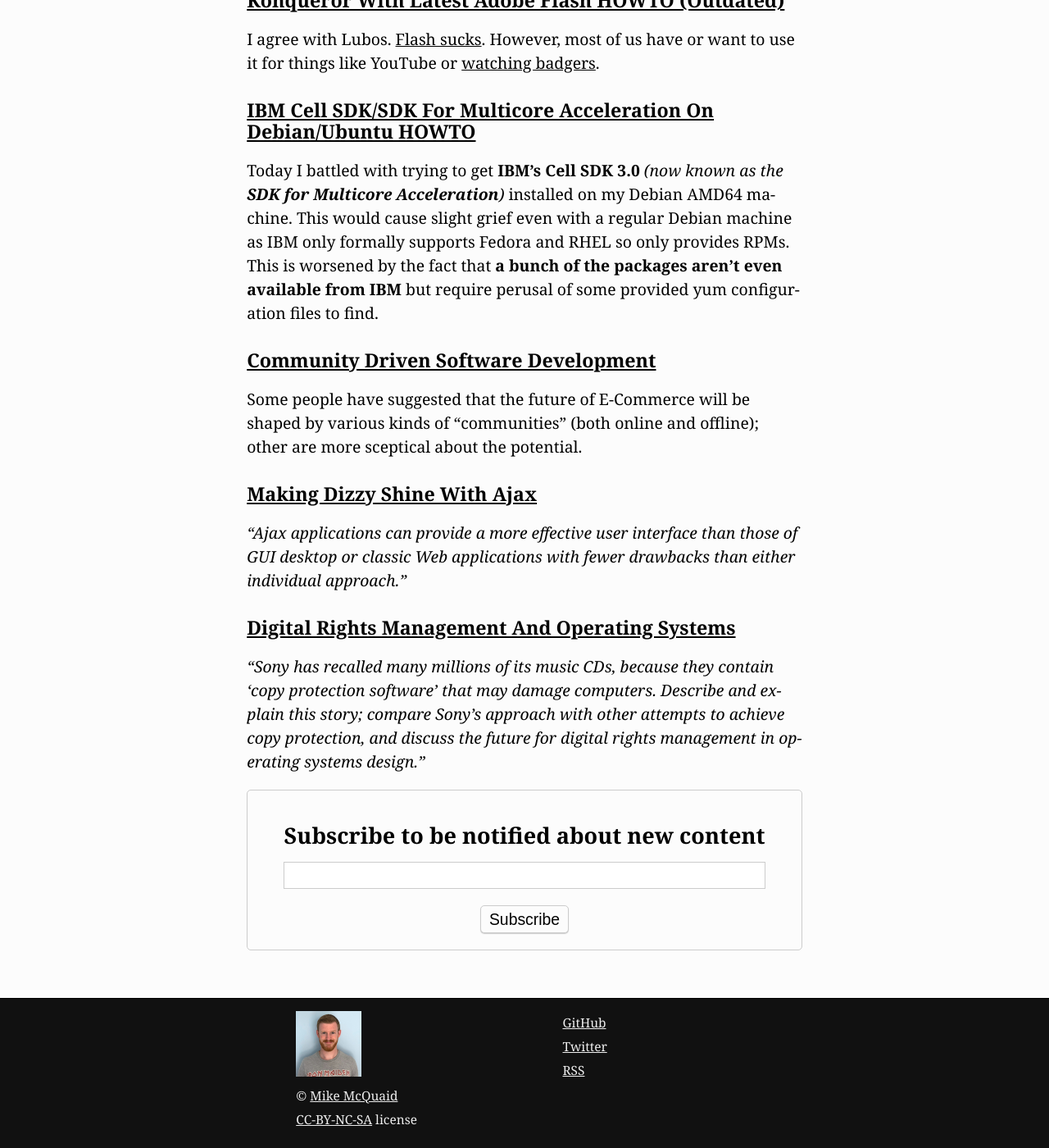
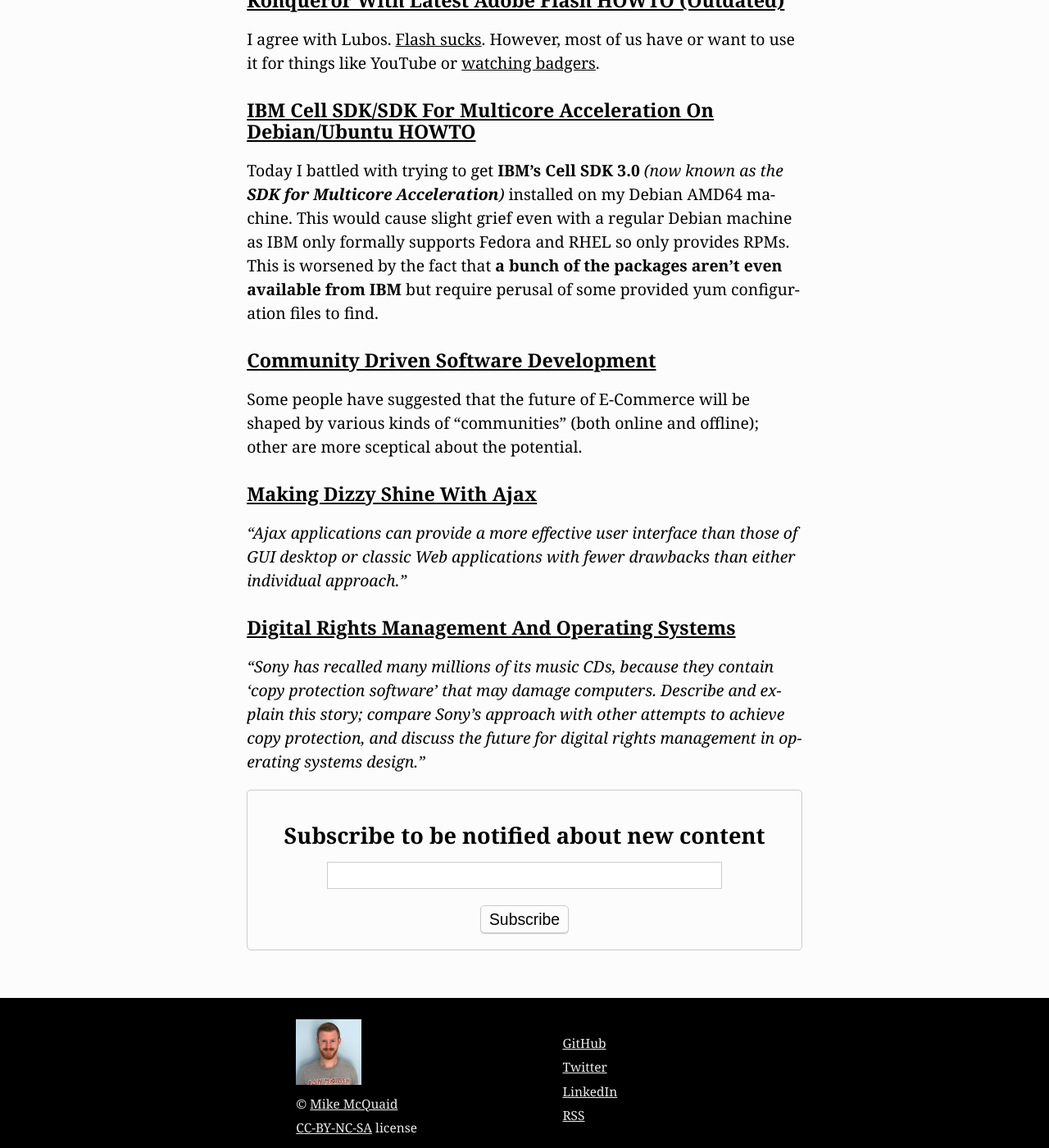
Before and after one commit to MikeMcQuaid/mikemcquaid.com, a Jekyll site: the page built from index.html, in a window 1280 px wide and 1400 px high, scrolled down 9482 px. Shown: the whole window at 82% size. Built offline with Jekyll 4.4.1, drawn with Linux system fonts in a browser that asks for light colours.

Commit message:
Improve footer/style.

```diff
--- a/_layouts/base.html
+++ b/_layouts/base.html
@@ -58,11 +58,17 @@
       </div>
       <div id="rightbar">
         <ul>
-          <li><a href="https://github.com/MikeMcQuaid">GitHub</a>
+          <li>
+            <a href="https://github.com/MikeMcQuaid">GitHub</a>
           </li>
-          <li><a href="https://twitter.com/MikeMcQuaid">Twitter</a>
+          <li>
+            <a href="https://twitter.com/MikeMcQuaid">Twitter</a>
           </li>
-          <li><a href="{{ '/atom.xml' | absolute_url }}">RSS</a>
+          <li>
+            <a href="https://www.linkedin.com/in/mkmcqd/">LinkedIn</a>
+          </li>
+          <li>
+            <a href="{{ '/atom.xml' | absolute_url }}">RSS</a>
           </li>
         </ul>
       </div>
--- a/css/style.scss
+++ b/css/style.scss
@@ -377,7 +377,7 @@
   font-size: 1.2em;
   padding: 0.1em;
   text-align: center;
-  width: 25em;
+  width: 20.5em;
   @media only screen and (max-device-width: 480px) {
     width: 12em;
   }
@@ -390,13 +390,15 @@
   -moz-appearance: none;
   appearance: none;
   background-color: $text-background-colour;
+  color: $page-background-dark-colour;
   border-radius: 5px;
   padding: 0.25em 0.5em;
   box-shadow: 0 1px 1px $border-colour-light;
 }
 
 #footer {
-  background-color: $page-background-colour;
+  background-color: $page-background-dark-colour;
+  padding: 0.5em 1em;
 }
 
 #leftbar {
@@ -407,6 +409,7 @@
 #rightbar {
   width: 40%;
   float: right;
+  padding-top: 1em;
 }
 
 .sidebartext {
```
